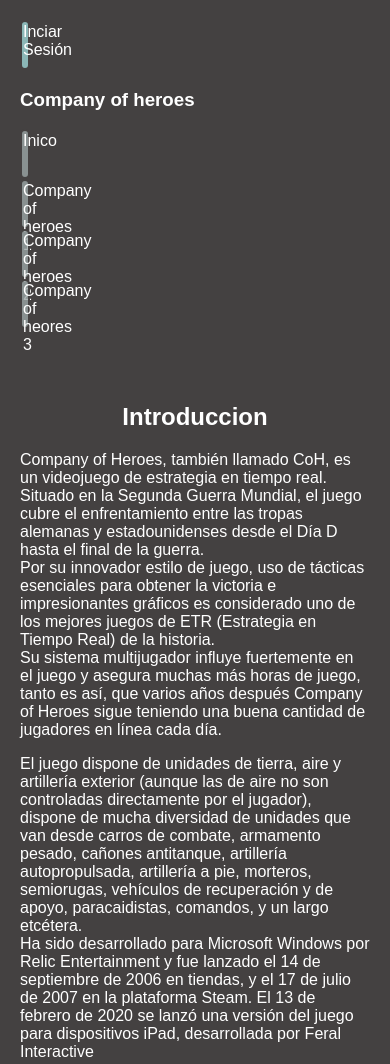
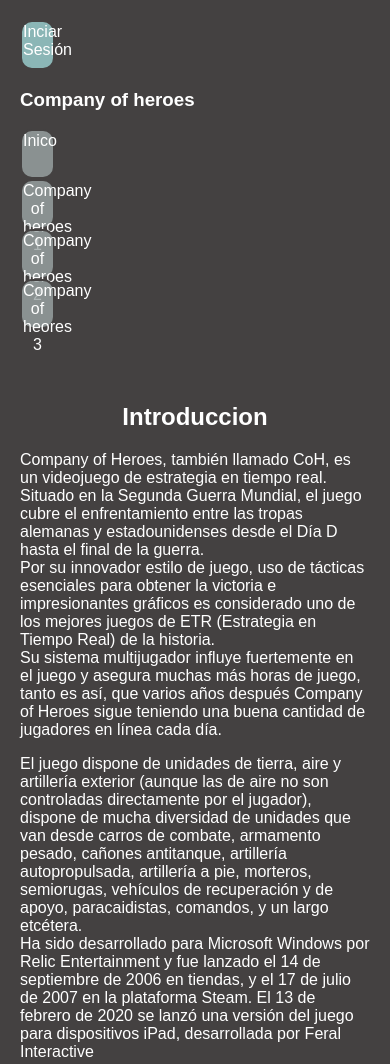
Before and after one commit to DiegoRomanDiaz/proyecto-HTML-CSS-JS, a plain HTML site: page index.html in a window 390 px wide. Shown: the top 1064 px of the page. Drawn offline with Linux system fonts and the light colour scheme.

Commit message:
Update Projecto-1.css

```diff
--- a/css/Projecto-1.css
+++ b/css/Projecto-1.css
@@ -145,7 +145,8 @@
     nav {
         flex-direction: column;
         align-items: stretch;
-       width: 100px;
+       width: 100%;
+       height:100%;
     }
 
     nav a {
```
